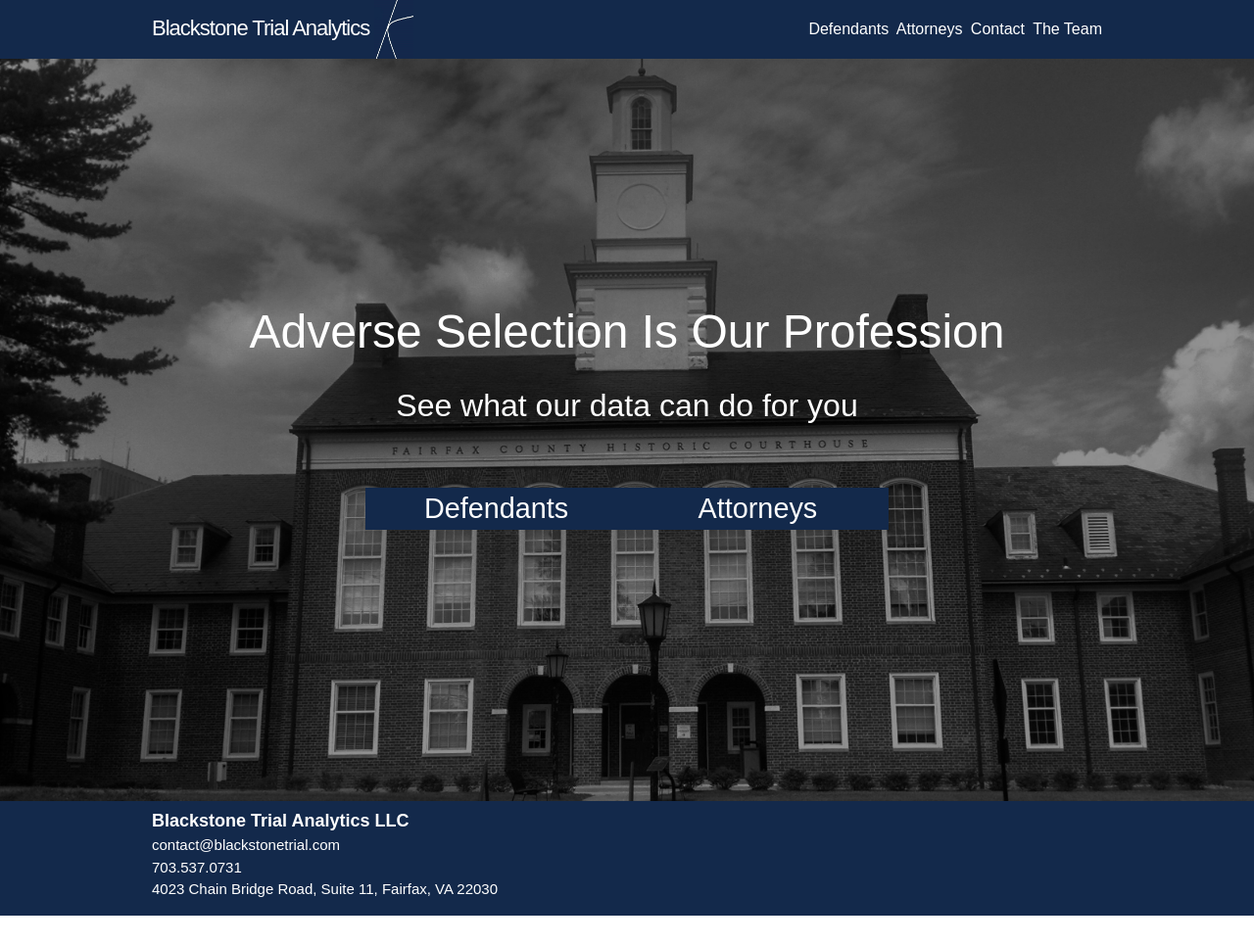
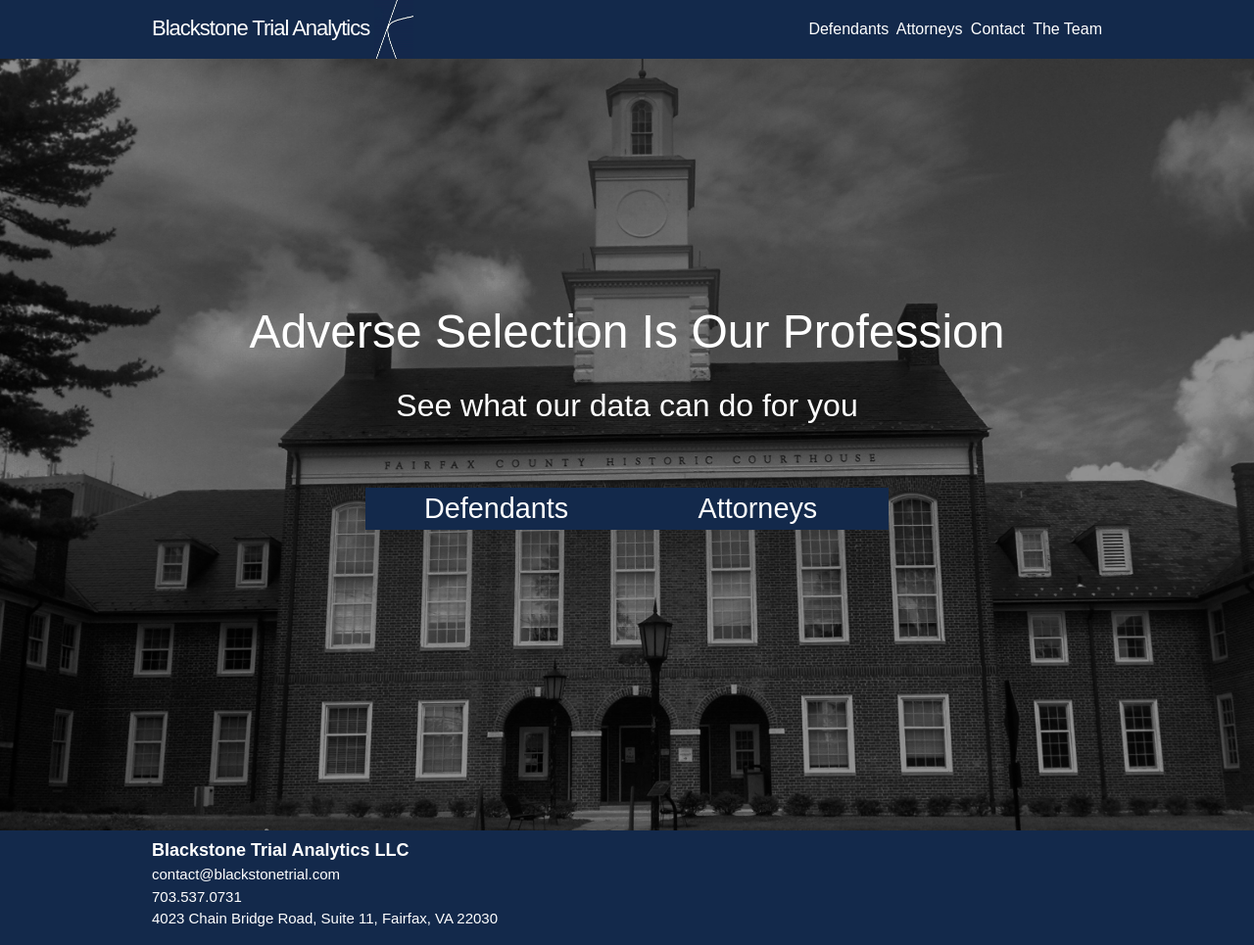
Before and after one commit to BlackstoneTrialAnalytics/BlackstoneTrialAnalytics.github.io, a Jekyll site: the page built from index.html, in a window 1280 px wide. Shown: the whole page at 98% size. Built offline with Jekyll 4.4.1, drawn with Linux system fonts in a browser that asks for light colours; before the commit the page ends 935 px from its top, so only the background shows below that.

Commit message:
continued hedging for shitty shitty screens

```diff
--- a/_sass/_layout.scss
+++ b/_sass/_layout.scss
@@ -159,7 +159,7 @@
  * Page content
  */
 .page-content {
-	padding-bottom: 150px;
+	padding-bottom: 180px;
 }
 
 .page-heading {
```
